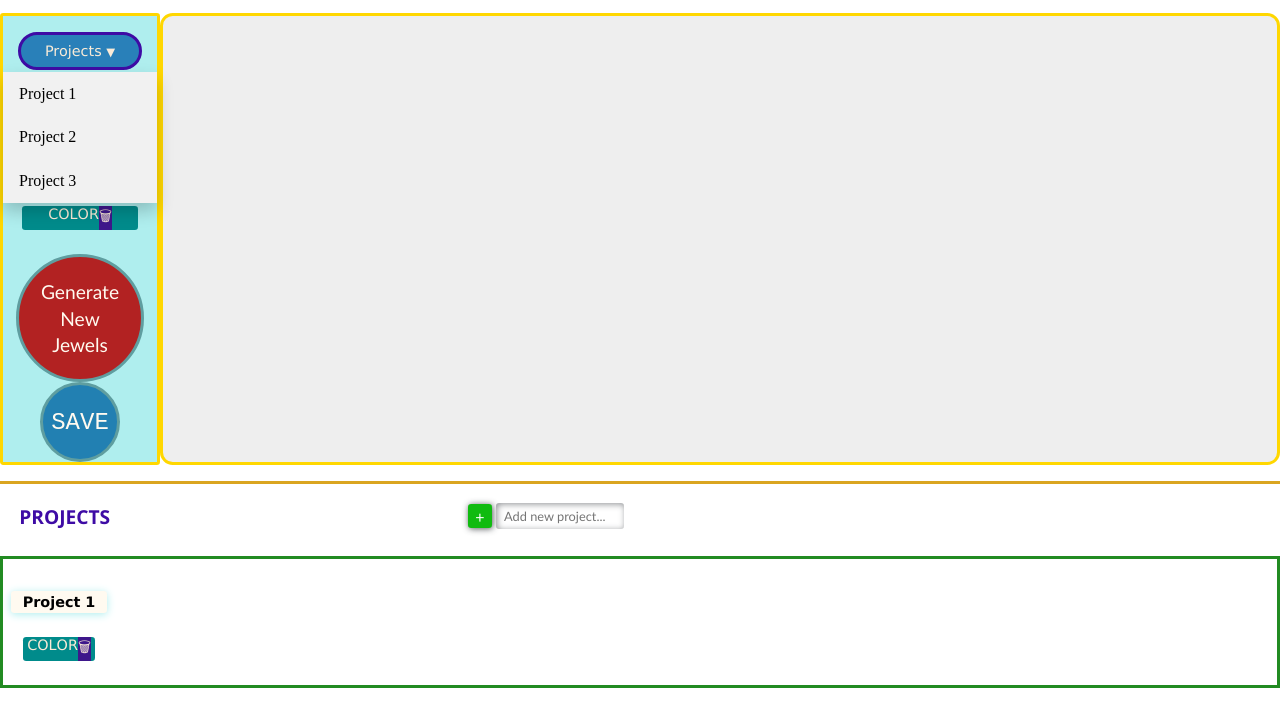
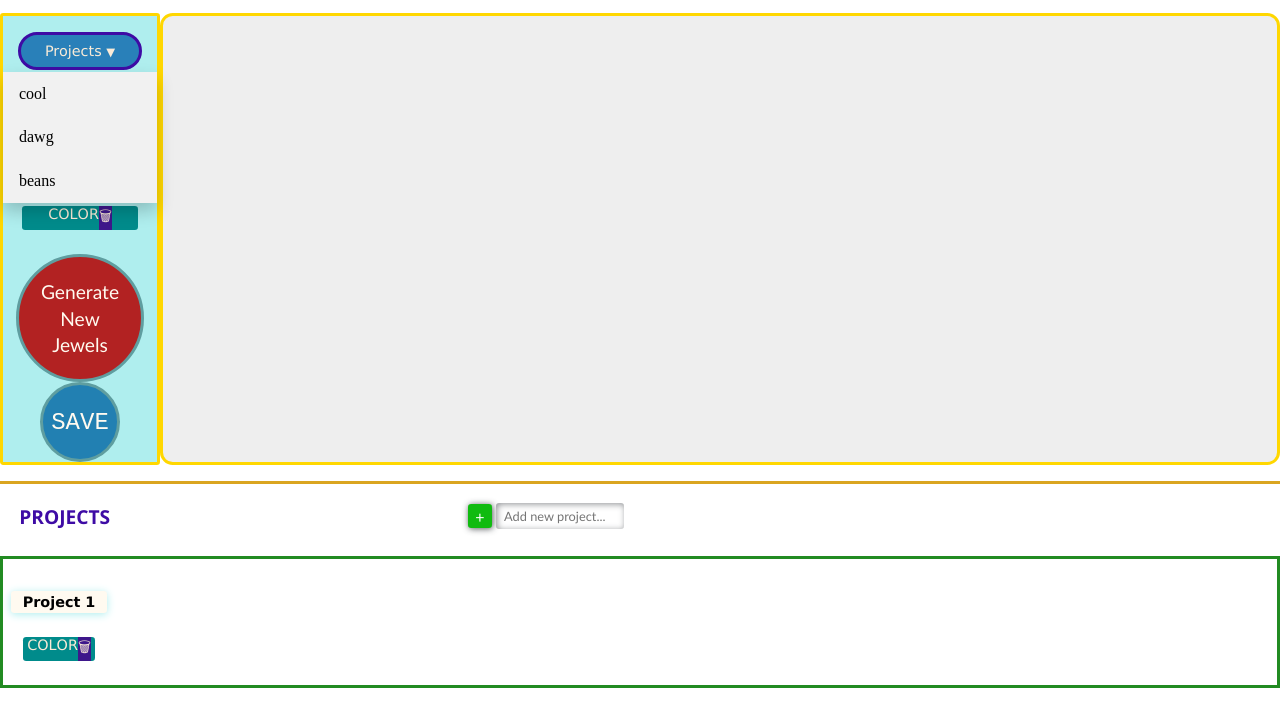
Before and after one commit to tomkingkong/palette-picker, a website: page public/index.html in a window 1280 px wide. Both pictures are taken after a click on the button "Projects". Shown: the part 88-800 px from the top of the page. Drawn offline with Linux system fonts and the light colour scheme.

Commit message:
Remove temp data and add ids to projects

```diff
--- a/public/index.html
+++ b/public/index.html
@@ -20,11 +20,6 @@
           <div class="COLOR"></div>
           <div class="COLOR"></div>
           <div class="COLOR"></div>
-          <!-- <div class="HEXAGON GEM"></div>
-          <div class="TRIANGLE GEM"></div>
-          <div class="DIAMOND GEM"></div>
-          <div class="OCTAGON GEM"></div>
-          <div class="CUT_DIAMOND GEM"></div> -->
         </div>
       </section>
       <main class="GEN__PALETTE">
@@ -34,9 +29,9 @@
               Projects
             </button>
             <div id="project-dropdown" class="dropdown-content">
-              <a href="#project" id="proj1">Project 1</a>
-              <a href="#project" id="proj2">Project 2</a>
-              <a href="#project" id="proj3">Project 3</a>
+              <a href="#project" id="1">cool</a>
+              <a href="#project" id="2">dawg</a>
+              <a href="#project" id="3">beans</a>
             </div>
           </div>
           <ul class="PROJECT__PALETTES">
```
